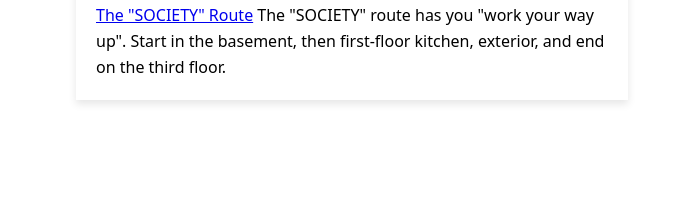
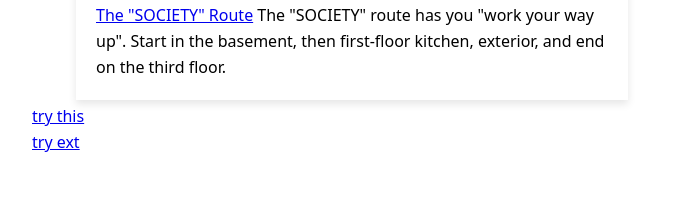
Before and after one commit to mciechanumich/WEStour, a Jekyll site: the page built from docs/index.html, in a window 1280 px wide. Shown: the part 840-1040 px from the top of the page, without its empty margins (288-974 px from the left). Built offline with Jekyll 4.4.1, drawn with Linux system fonts in a browser that asks for light colours; before the commit the page ends 988 px from its top, so only the background shows below that.

Commit message:
fix: try link on index top page

```diff
--- a/docs/index.html
+++ b/docs/index.html
@@ -50,6 +50,12 @@ tour_routes:
 {% endfor %}
 </div>
 
+<div>
+<a href=" {{ site.baseurl }} {% link wayne_route_1start.md %}" > try this </a>
+</div>
+<div>
+<a href=" {{ site.baseurl }} {% link wayne_route_1exterior.md %}" > try ext </a>
+</div>
 
 <!--
 {% for p in site.tour_routes %}
```
